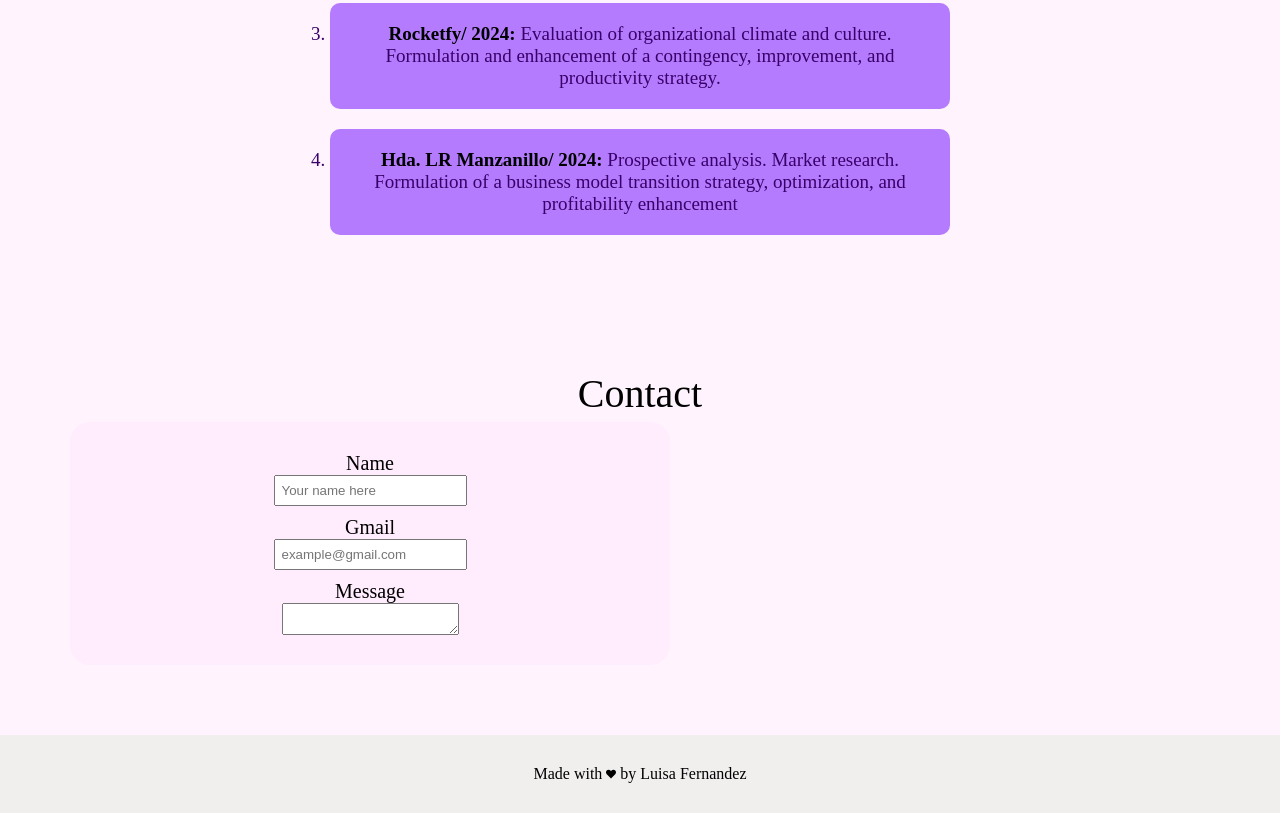
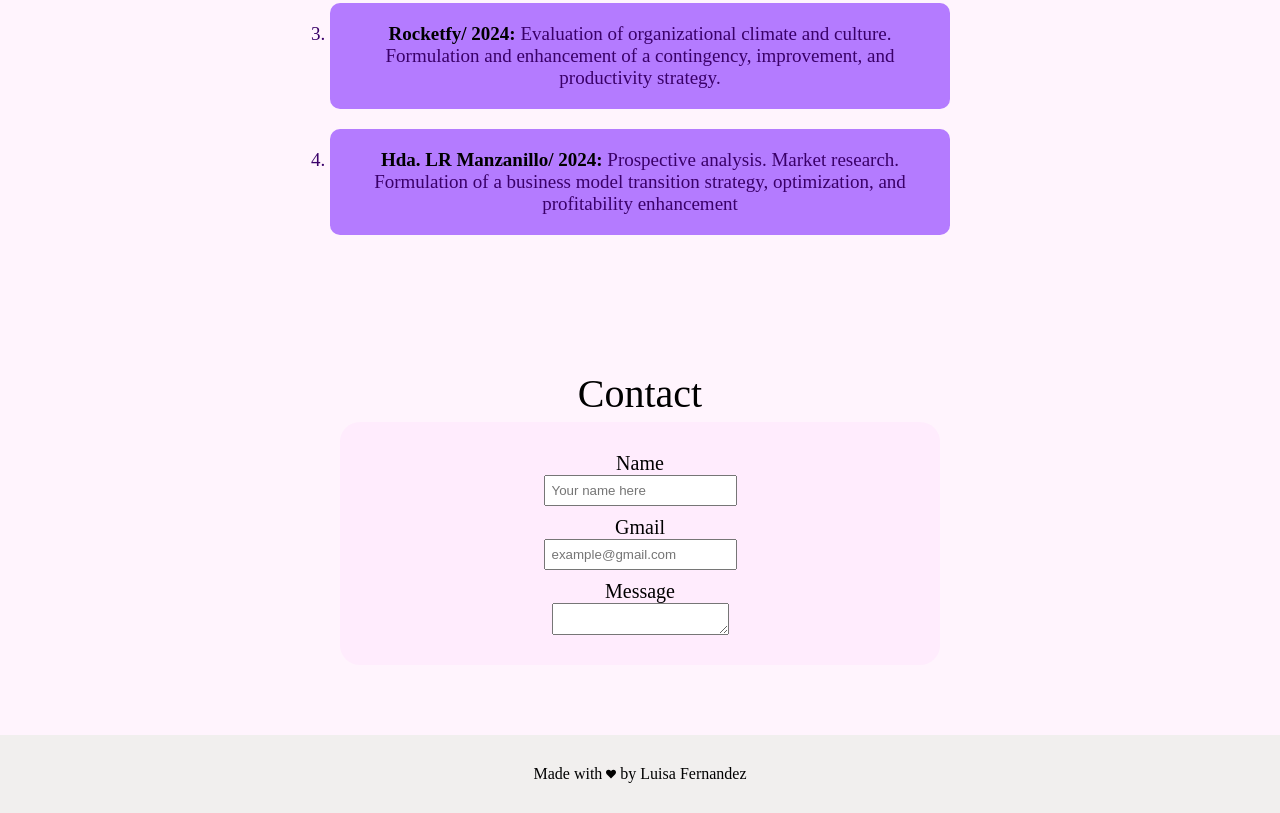
Before and after one commit to Jacksonpirlo/web_lu, a plain HTML site: page index.html in a window 1280 px wide. Shown: the part 2569-3382 px from the top of the page. Drawn offline with Linux system fonts and the light colour scheme; a web font is replaced by a local one.

Commit message:
Update style.css

```diff
--- a/assets/css/style.css
+++ b/assets/css/style.css
@@ -324,6 +324,10 @@ footer {
         margin: 20px;
     }
 
+    .contact {
+        align-items: center;
+    }
+
     .list_skills {
         width: 900px !important;
     }
```
